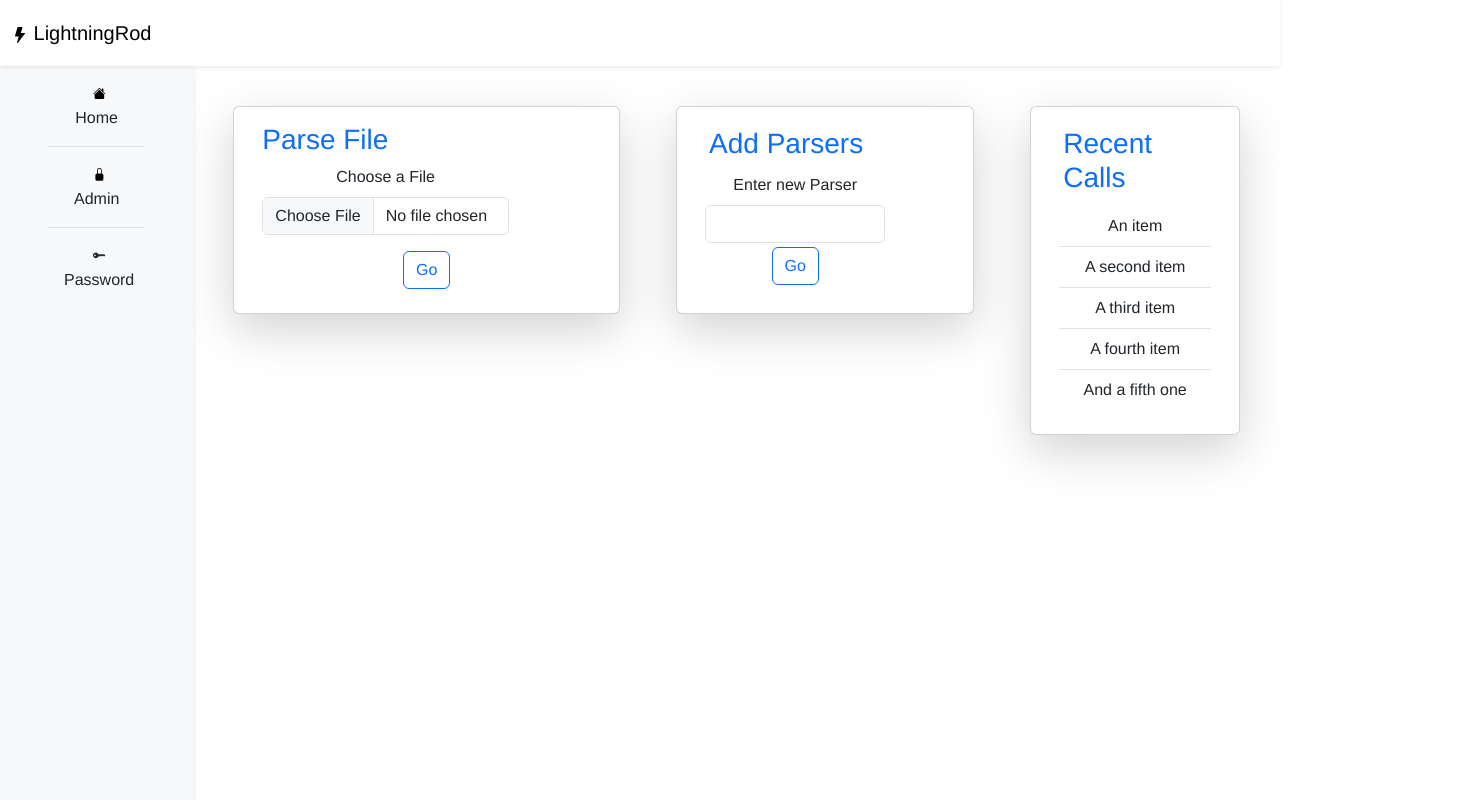
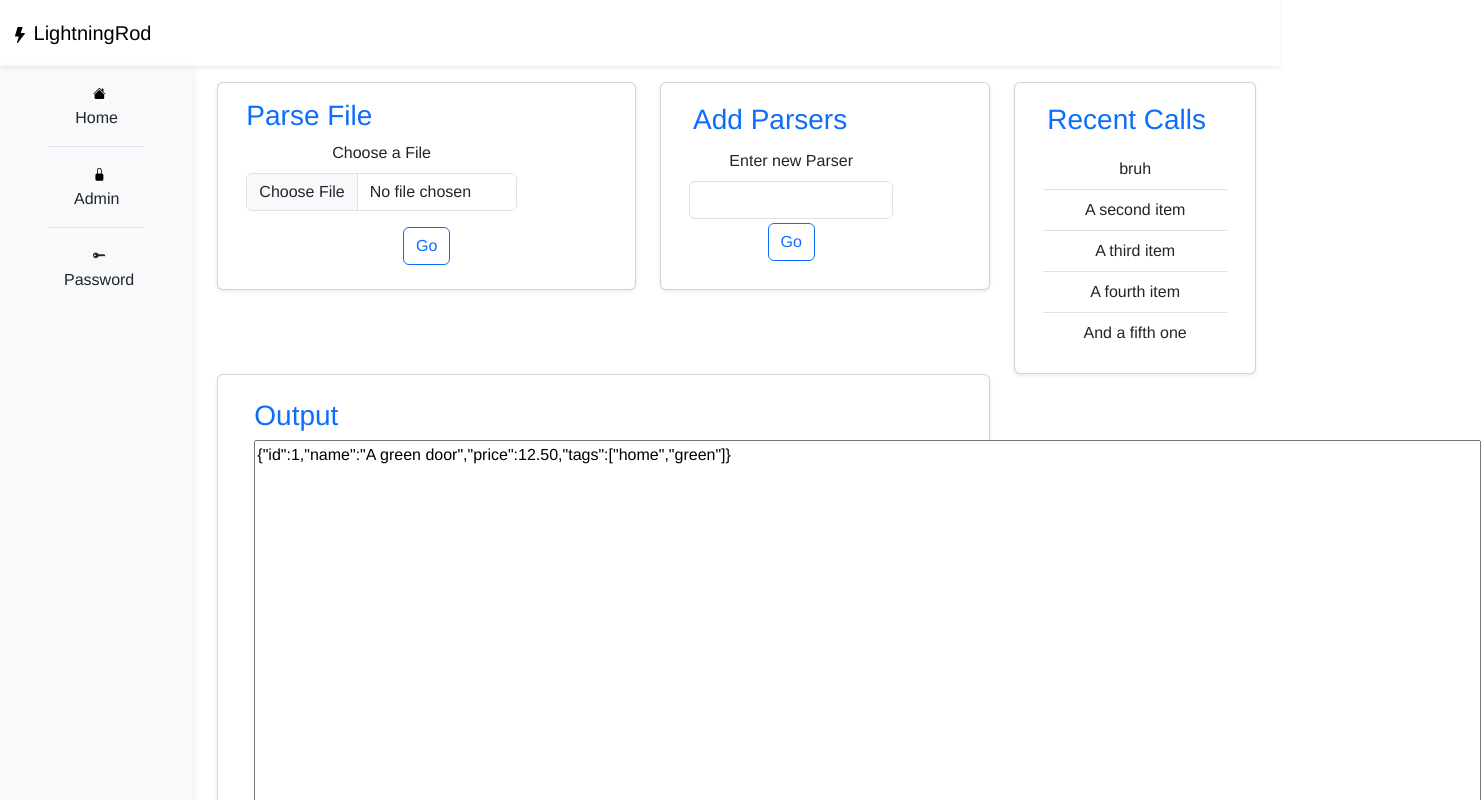
Before and after one commit to lightning-rod-org/lightningrod, a Vue app in the folder frontend/: page / in a window 1280 px wide. Shown: the top 800 px of the page, 1481 px wide, since content can reach past the window. Built offline with nearby package versions, Linux system fonts and the light colour scheme.

Commit message:
API Calls and Component
Added an api call for the component "Main.vue" and added the output component. Output component still needs the api however.

```diff
--- a/frontend/src/components/Home.vue
+++ b/frontend/src/components/Home.vue
@@ -2,23 +2,28 @@
     <div>
       <div class="container-fluid">
         <div class="row">
-          <div class="col-5 h-50">
+          <div class="col-5 h-25">
             <!-- Main Content -->
-            <div class="p-3 mt-4 w-100">
+            <div class="mt-3 w-100">
               <!-- <h1 class="d-flex justify-content-start">Dashboard</h1> -->
               <!-- <h1 class="text-left">Dashboard</h1> -->
               <Main></Main>
             </div>
           </div>
           <div class="col-4">
-            <div class="p-3 mt-4 w-100">
+            <div class="mt-3 w-100">
               <NewParser></NewParser>
             </div>
           </div>
           <div class="col-3">
-            <div class="p-3 mt-4 w-100">
+            <div class="mt-3 w-100">
               <Recent></Recent>
             </div>
+          </div>
+        </div>
+        <div class="row">
+          <div class="col-9">
+            <Output></Output>
           </div>
         </div>
       </div>
@@ -31,28 +36,28 @@ import Main from './Main.vue'
 // import Sidebar from './Sidebar.vue'
 import NewParser from './NewParser.vue'
 import Recent from './Recent.vue'
-// import Output from './Output.vue'
+import Output from './Output.vue'
 
 export default {
 name: 'Home',
 props: {
-
 },
 components: {
     Main,
     NewParser,
     Recent,
+    Output
 }
 }
 </script>
 <style scoped>
 
-.nav {
+/* .nav {
 z-index: 600;
 }
 .side-col{
 /* padding-right: 200; */
-padding-left: 0;
-height: 100vh}
+/* padding-left: 0;
+height: 100vh} */
 
 </style>
--- a/frontend/src/components/Main.vue
+++ b/frontend/src/components/Main.vue
@@ -1,7 +1,7 @@
 <template>
   <div>
     <div class="row w-100 justify-content-left">
-      <div class="card shadow-lg rounded">
+      <div class="card shadow-sm rounded">
         <div class="card-body mb-2">
           <h3 class="text-start text-primary">Parse File</h3>
           <div class="col-9">
@@ -34,27 +34,27 @@ export default {
     return {
       file: null,
       content: null,
-      formData: null
+      formData: null,
+      parser: 'ifconfig'
     }
   },
   methods: {
       previewFiles(event) {
       console.log(event.target.files);
-      this.file =  event.target.files;
-      this.formData = new FormData();
-      this.formData.append('file', this.file); // Append the file to the form data
-      this.formData.append('parser', 'ifconfig'); // Append your parser value
-
+      this.file =  event.target.files[0];
+      console.log(this.file)
+            // formData = new FormData();
+      // formData.append('file', this.file); // Append the file to the form data
+      // formData.append('parser', 'ifconfig'); // Append your parser value
+      // console.log(JSON.stringify(formData))
    },
 
-    uploadFile() {
-      console.log(this.formData)
-      axios({
-          method: "post",
-          url: "http://localhost:8000/api/submit/",
-          data: this.formData,
-          headers: { "Content-Type": "multipart/form-data" },
-        })
+    async uploadFile() {
+      var formData = new FormData()
+      formData.append('file', this.file)
+      formData.append('parser', "ifconfig")
+      const headers = { 'Content-Type': 'application/json, text/plain, */*' }
+      axios.post("http://localhost:8000/api/submit/", formData, headers)
           .then(function (response) {
             //handle success
             console.log(response);
@@ -63,8 +63,6 @@ export default {
             //handle error
             console.log(response);
           });
-
-
     },
 }}
 </script>
--- a/frontend/src/components/NewParser.vue
+++ b/frontend/src/components/NewParser.vue
@@ -1,8 +1,7 @@
 <template>
     <div>
         <div class="row w-100 justify-content-left">
-
-      <div class="card shadow-lg rounded">
+           <div class="card shadow-sm rounded">
             <div class="card-body mb-2">
                 <div class="col-9">
                 <h3 class="text-start p-1 text-primary">Add Parsers</h3>
--- a/frontend/src/components/Output.vue
+++ b/frontend/src/components/Output.vue
@@ -1,15 +1,13 @@
 <template>
     <div>
         <div class="row w-100 justify-content-left">
-
-      <div class="card shadow-lg rounded">
-            <div class="card-body p-4">
-                <div>
-                <h3 class="text-start p-1 text-primary">Output</h3>
-
-            </div>
-                <div class="p-3">
-                <button type="button" class="btn btn-outline-primary">Go</button>
+          <div class="card shadow-sm rounded">
+            <div class="card-body mb-2 p-4">
+                <div class="">
+                <h3 class="text-start text-primary">Output</h3>
+              </div>
+                <div class="col-12">
+                  <textarea v-model="jsonstr" rows="20" cols="130"></textarea>
             </div>
             </div>
           </div>
@@ -19,6 +17,11 @@
    <script>
    export default {
      name: 'Output',
+     data(){
+      return {
+        jsonstr: '{"id":1,"name":"A green door","price":12.50,"tags":["home","green"]}'
+      }
+     },
      props: {
      },
      methods: {}
--- a/frontend/src/components/Recent.vue
+++ b/frontend/src/components/Recent.vue
@@ -2,12 +2,12 @@
     <div>
         <div class="row w-100 justify-content-left">
 
-            <div class="card shadow-lg rounded">
-                <div class="card-body mb-2">
+            <div class="card shadow-sm rounded">
+                <div class="card-body mb-1">
                     <div>
                         <h3 class="text-start p-1 text-primary">Recent Calls</h3>
                         <ul class="list-group list-group-flush">
-                            <li class="list-group-item">An item</li>
+                            <li class="list-group-item">bruh</li>
                             <li class="list-group-item">A second item</li>
                             <li class="list-group-item">A third item</li>
                             <li class="list-group-item">A fourth item</li>
```
Also changed, not shown: frontend/src/components/Item.vue (added, +13 -0 lines), 1 other file (tests, documents, lock files or other folders).
